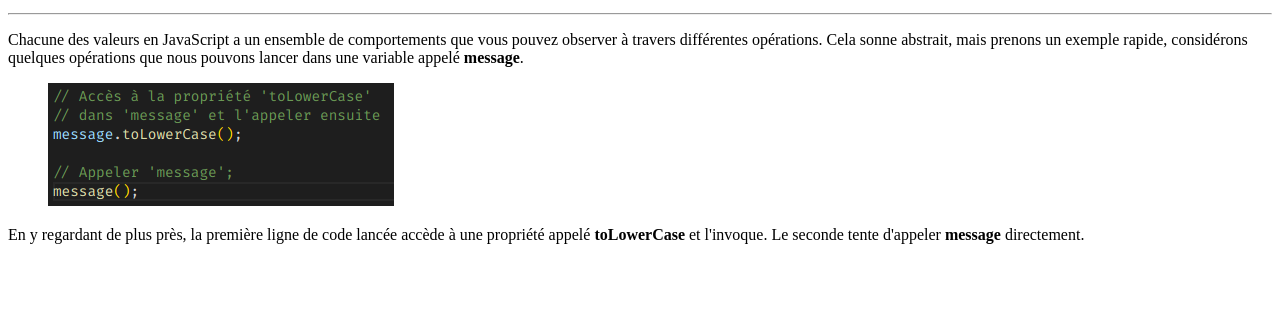
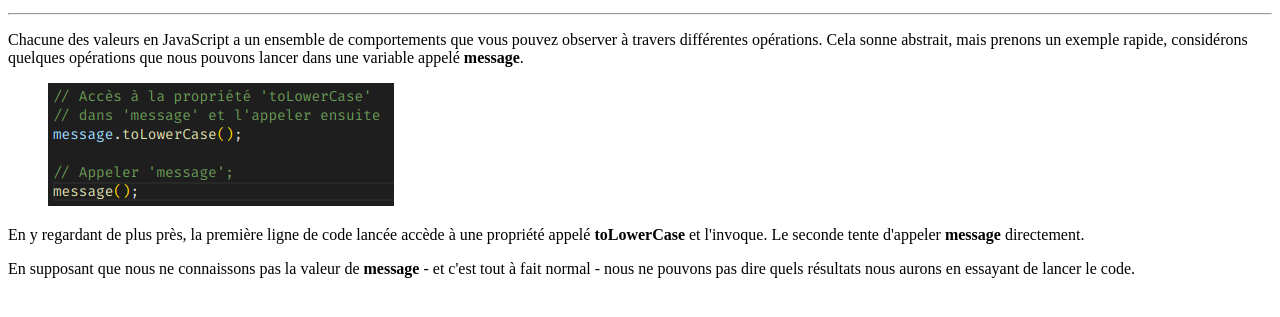
Before and after one commit to Simplon-hdf/TypeScript.infoFR, a plain HTML site: page index.html in a window 1280 px wide. Shown: the part 101-418 px from the top of the page. Drawn offline with Linux system fonts and the light colour scheme.

Commit message:
trad basic page

```diff
--- a/index.html
+++ b/index.html
@@ -18,5 +18,7 @@
     </figure>
 
     <p>En y regardant de plus près, la première ligne de code lancée accède à une propriété appelé <strong>toLowerCase</strong> et l'invoque. Le seconde tente d'appeler <strong>message</strong> directement.</p>
+
+    <p>En supposant que nous ne connaissons pas la valeur de <strong>message</strong> - et c'est tout à fait normal - nous ne pouvons pas dire quels résultats nous aurons en essayant de lancer le code.</p>
 </body>
 </html>
```
